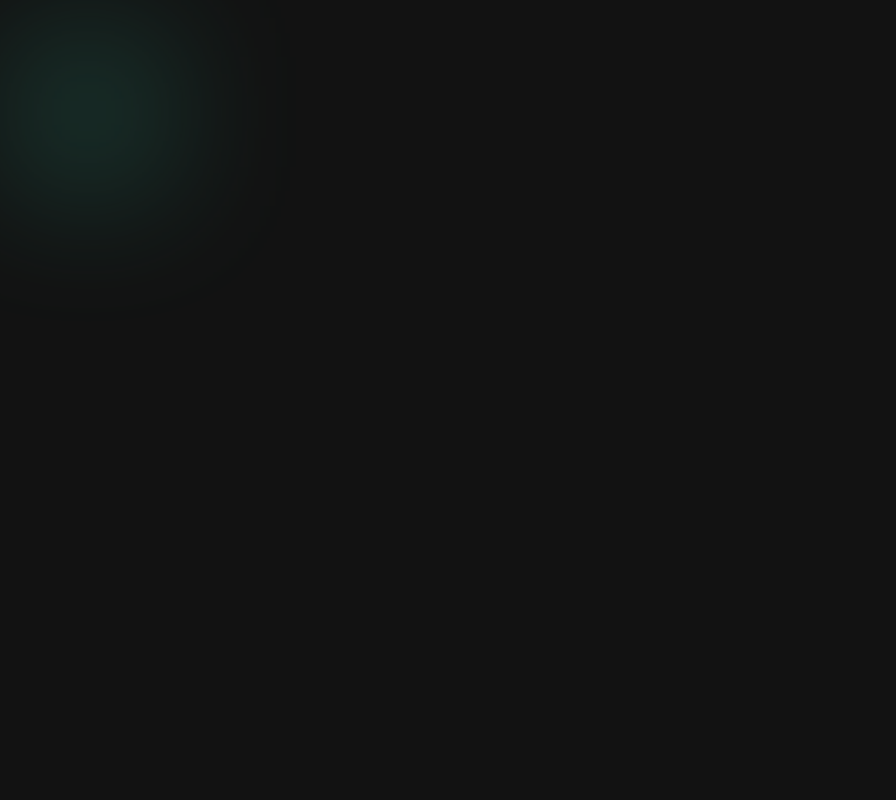
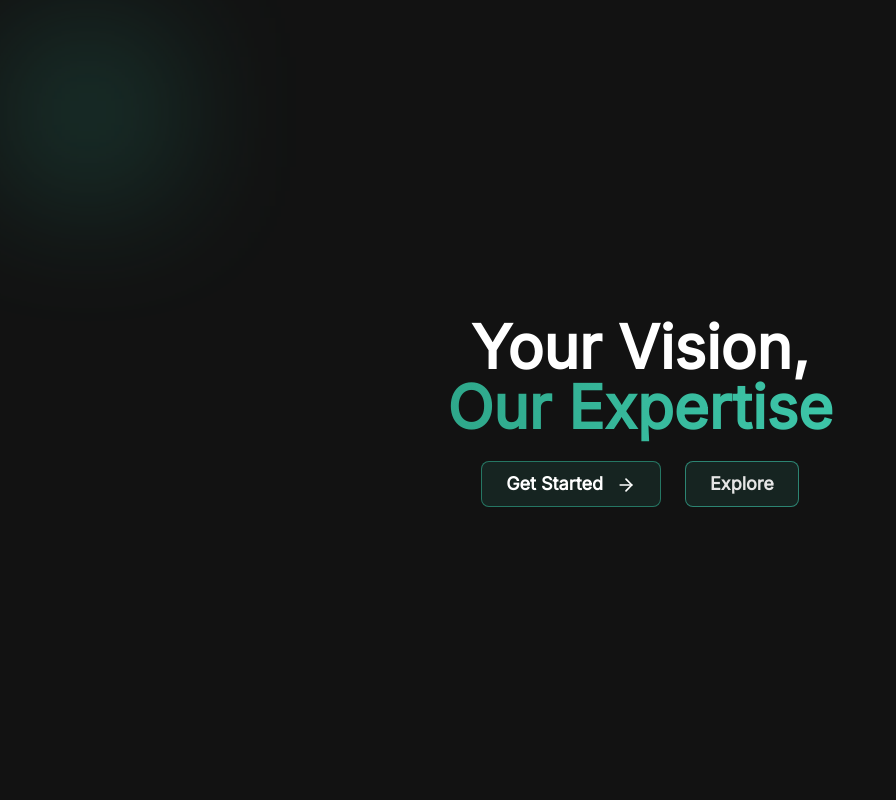
Before and after one commit to dreadfulstep/store, a Next.js app: page / in a window 1280 px wide. Shown: the whole page, without its empty margins (0-896 px from the left). Built offline with nearby package versions, Linux system fonts and the light colour scheme.

Commit message:
Landing page, hero section

```diff
--- /dev/null
+++ b/src/app/(home)/components/Hero.tsx
@@ -0,0 +1,52 @@
+"use client";
+
+import React from "react";
+import { ArrowRight } from "lucide-react";
+import { useRouter } from "next/navigation";
+
+const Hero = () => {
+  const router = useRouter();
+
+  const handleGetStarted = () => {
+    router.push("/sign-up");
+  };
+
+  const handleExplore = () => {
+    router.push("/explore");
+  };
+
+  return (
+    <section className="flex min-h-screen items-center justify-center text-center px-4 py-16">
+      <div className="w-full max-w-2xl mx-auto">
+        <div className="mb-6">
+          {/* <button className="bg-gradient-to-r from-primary-a0 via-primary-a30 to-primary-a50 text-transparent bg-clip-text font-semibold text-sm">
+            Introducing {"<NEW THING>"}
+          </button> */}
+        </div>
+
+        <h1 className="text-4xl md:text-6xl font-bold text-white mb-6">
+            Your Vision,
+            <br />
+            <span className="bg-gradient-to-r from-primary-a0 via-primary-a30 to-primary-a50 text-transparent bg-clip-text font-semibold">Our Expertise</span>
+        </h1>
+
+        <div className="flex justify-center gap-6">
+          <button
+            onClick={handleGetStarted}
+            className="bg-primary-a50/10 border border-primary-a10/60 hover:bg-primary-a40/20 text-light-a0 py-2 px-6 rounded-lg text-lg font-semibold transition"
+          >
+            Get Started <ArrowRight size={20} className="inline ml-2" />
+          </button>
+          <button
+            onClick={handleExplore}
+            className="border border-primary-a50/60 bg-primary-a40/10 hover:bg-primary-a50/20 text-neutral-200 py-2 px-6 rounded-lg text-lg font-semibold transition"
+          >
+            Explore
+          </button>
+        </div>
+      </div>
+    </section>
+  );
+};
+
+export default Hero;
--- /dev/null
+++ b/src/app/(home)/page.tsx
@@ -0,0 +1,13 @@
+import React from "react";
+import Hero from "./components/Hero";
+
+const Home = () => {
+  return (
+    <div>
+      <Hero />
+
+    </div>
+  );
+};
+
+export default Home;
--- a/src/app/page.tsx
+++ /dev/null
@@ -1,8 +0,0 @@
-export default async function Home() {
-
-  return (
-    <div className="">
-
-    </div>
-  );
-}
```
